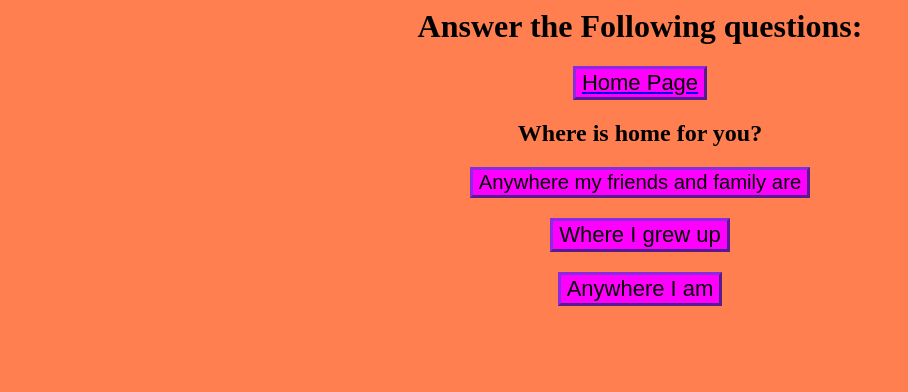
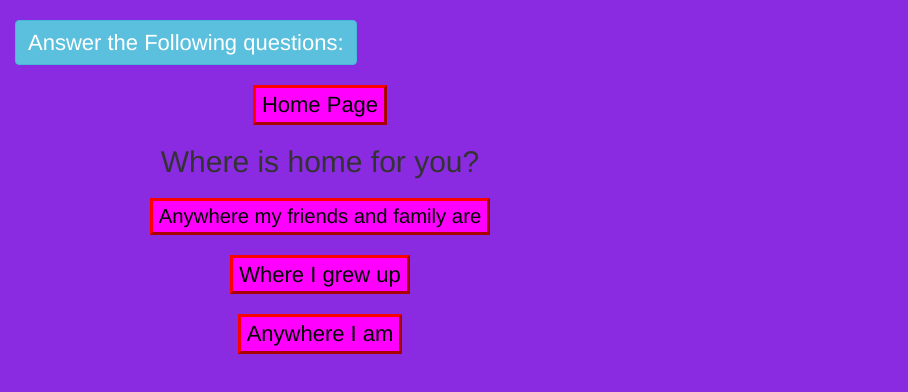
Before and after one commit to Aarya201/Astrology, a plain HTML site: page inn.html in a window 1280 px wide. Shown: the top 392 px of the page, without its empty margins (0-908 px from the left). Drawn offline with nearby package versions, Linux system fonts and the light colour scheme.

Commit message:
Update inn.html

```diff
--- a/inn.html
+++ b/inn.html
@@ -1,14 +1,16 @@
 <html>
     <head>
+        <script src="https://ajax.googleapis.com/ajax/libs/jquery/3.6.4/jquery.min.js"></script>
+        <script src="https://maxcdn.bootstrapcdn.com/bootstrap/3.4.1/js/bootstrap.min.js"></script>
+        <link rel="stylesheet" href="https://maxcdn.bootstrapcdn.com/bootstrap/3.4.1/css/bootstrap.min.css"/>
+        <meta name="viewport" content="width=device-width, initial-scale=1">
         <link rel="icon" type="image/png" href="Aquarius.png"/>
         <title>
             Astrology
         </title>
         <script src="code.js"></script>
         <style>
-            html {
-                background-color:coral;
-            }
+
             h1 {
                 text-align: center;
             }
@@ -22,7 +24,7 @@
                 background-color: #ff00ff;
                 color: black;
                 font-size: 22px;
-                border-color: blueviolet;
+                border-color:#fd0000;
                 border-width: 3.5px;
                 display: block;
                 margin: auto;
@@ -37,8 +39,8 @@
             }
         </style>
     </head>
-    <body>
-        <h1>Answer the Following questions: </h1>
+    <body class="container col-lg-6 col-md-6 col-sm-6 col-xs-11" style="background-color: blueviolet;">
+        <h1 class="btn btn-info" style="font-size: 22px; text-align: center;">Answer the Following questions: </h1>
         <a href="index.html"><button>Home Page</button></a>
         <img src="" id="im" style="text-align: center; visibility: hidden;">
         <h2 id="question">Where is home for you?</h2>
```
